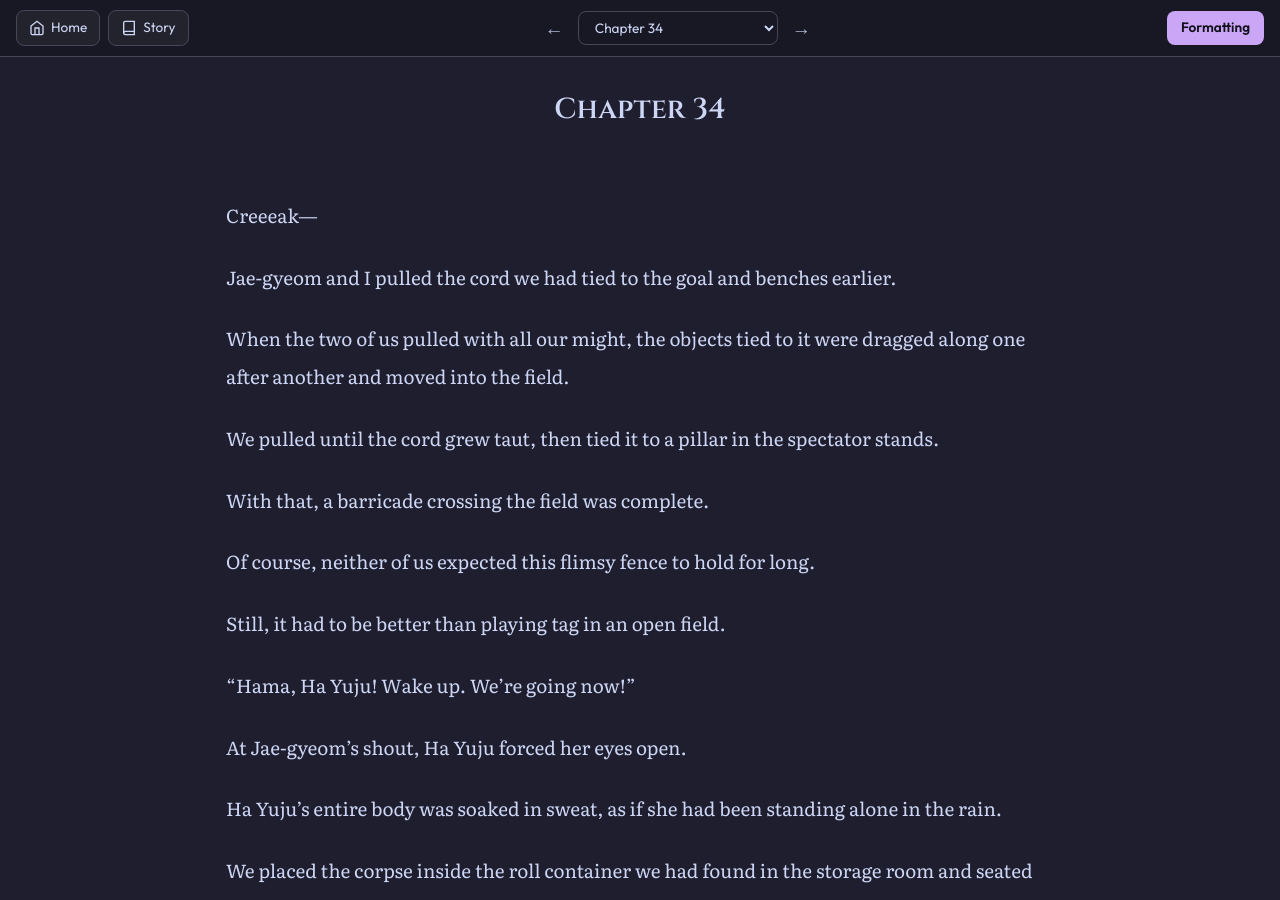
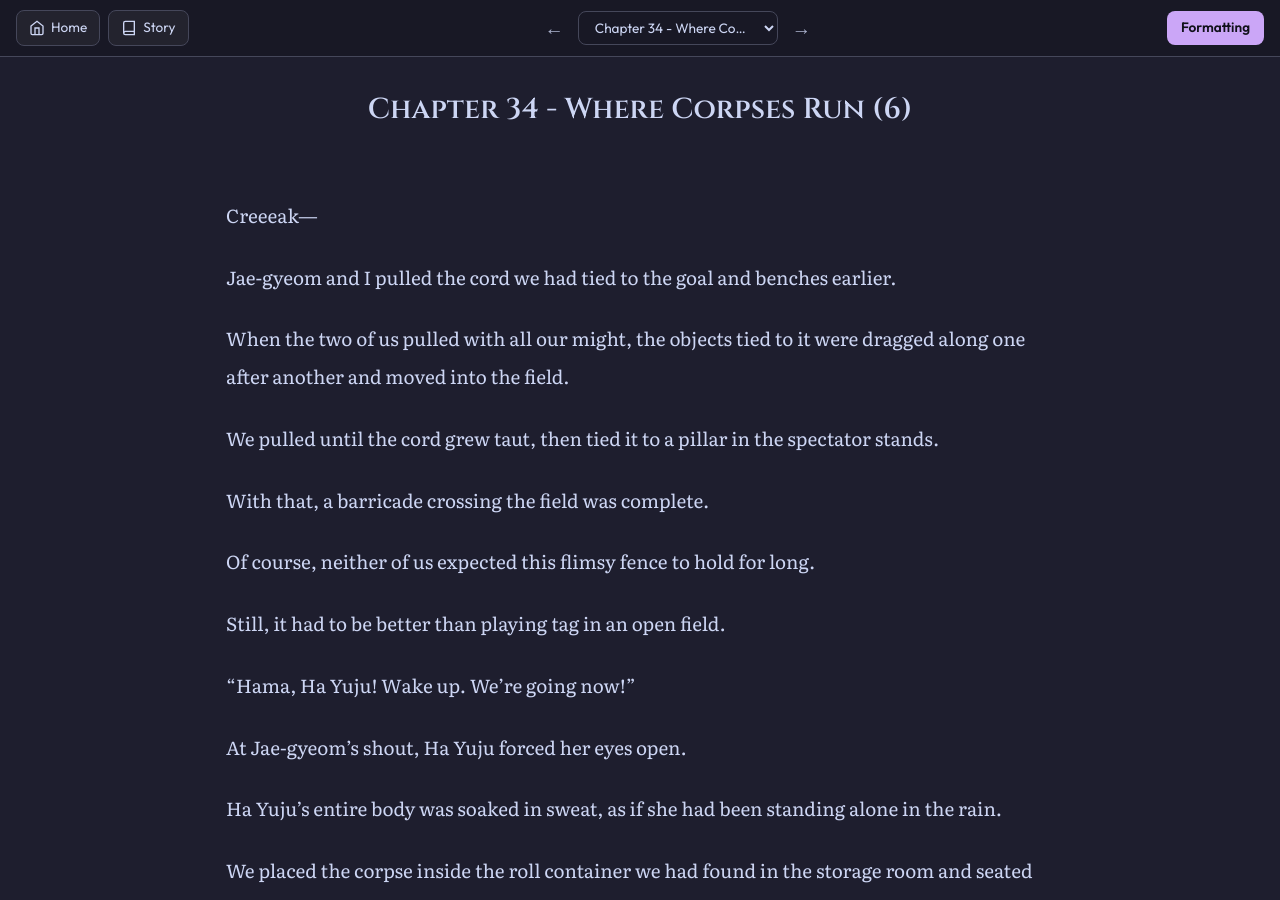
Before and after one commit to soleumn/soleumn.github.io, a Jekyll site: the page built from _chapters/esg/ch34.md, in a window 1280 px wide and 900 px high. Built offline with Jekyll 4.4.1, drawn with Linux system fonts in a browser that asks for light colours; comment, search, counter and statistics services are not loaded.

Commit message:
Update ch34.md

```diff
--- a/_chapters/esg/ch34.md
+++ b/_chapters/esg/ch34.md
@@ -1,5 +1,5 @@
 ---
-title: "Chapter 34"
+title: "Chapter 34 - Where Corpses Run (6)"
 categories: esg
 capitulo: 34
 ---
```
